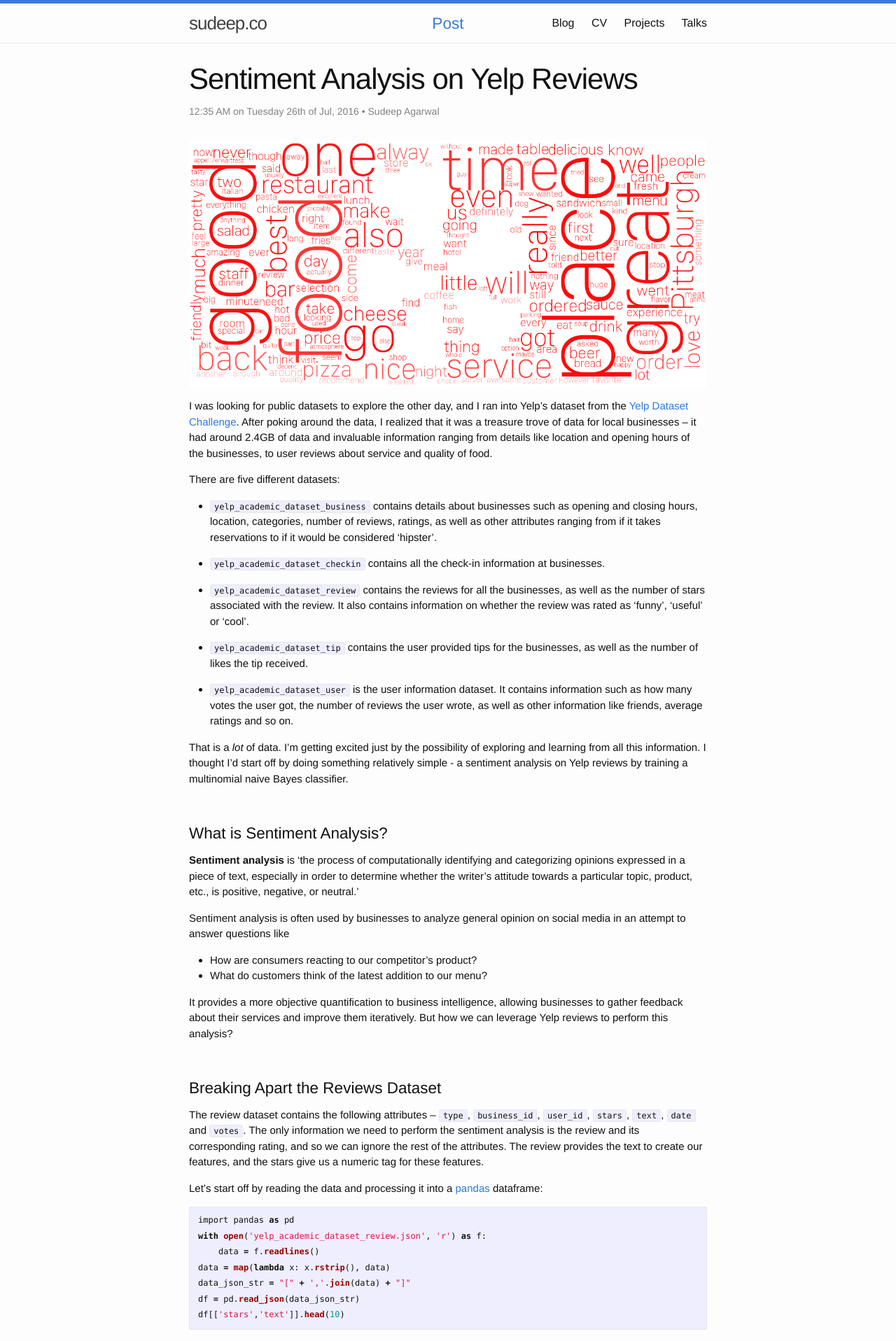
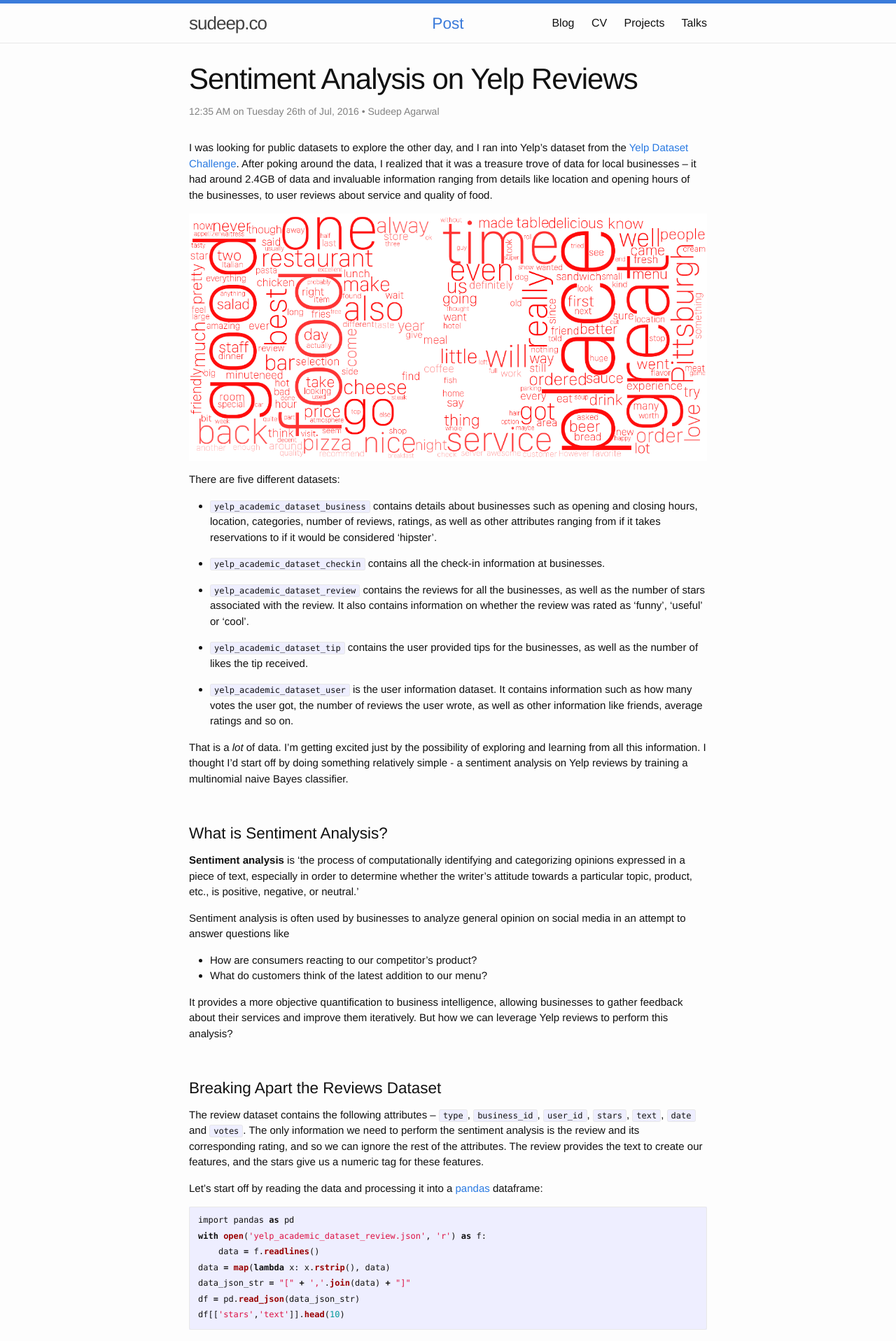
Before and after one commit to sudeepag/sudeep.co, a Jekyll site: the page built from _posts/2016-07-26-Sentiment-Analysis-on-Yelp Reviews.md, in a window 1280 px wide. Shown: the top 1916 px of the page at 70% size. Built offline with Jekyll 4.4.1, drawn with Linux system fonts in a browser that asks for light colours.

```diff
--- a/_posts/2016-07-26-Sentiment-Analysis-on-Yelp Reviews.md
+++ b/_posts/2016-07-26-Sentiment-Analysis-on-Yelp Reviews.md
@@ -5,9 +5,9 @@ date: 2016-07-26 00:35:00 +GMT
 author: Sudeep Agarwal
 ---
 
+I was looking for public datasets to explore the other day, and I ran into Yelp's dataset from the [Yelp Dataset Challenge](https://www.yelp.com/dataset_challenge). After poking around the data, I realized that it was a treasure trove of data for local businesses -- it had around 2.4GB of data and invaluable information ranging from details like location and opening hours of the businesses, to user reviews about service and quality of food.
+
 ![banner](/images/post_images/2016-07-26-Sentiment-Analysis-on-Yelp Reviews/banner.png)
-
-I was looking for public datasets to explore the other day, and I ran into Yelp's dataset from the [Yelp Dataset Challenge](https://www.yelp.com/dataset_challenge). After poking around the data, I realized that it was a treasure trove of data for local businesses -- it had around 2.4GB of data and invaluable information ranging from details like location and opening hours of the businesses, to user reviews about service and quality of food.
 
 There are five different datasets:
 
```
